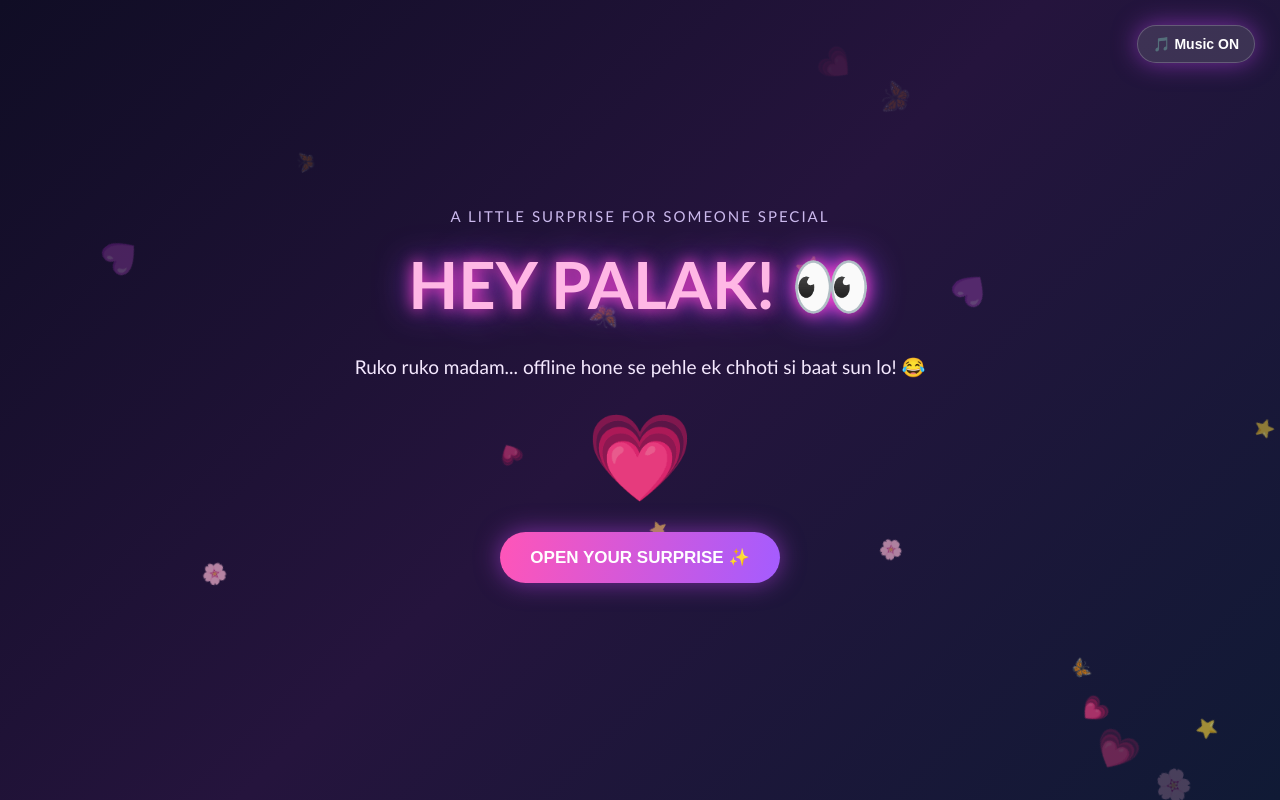
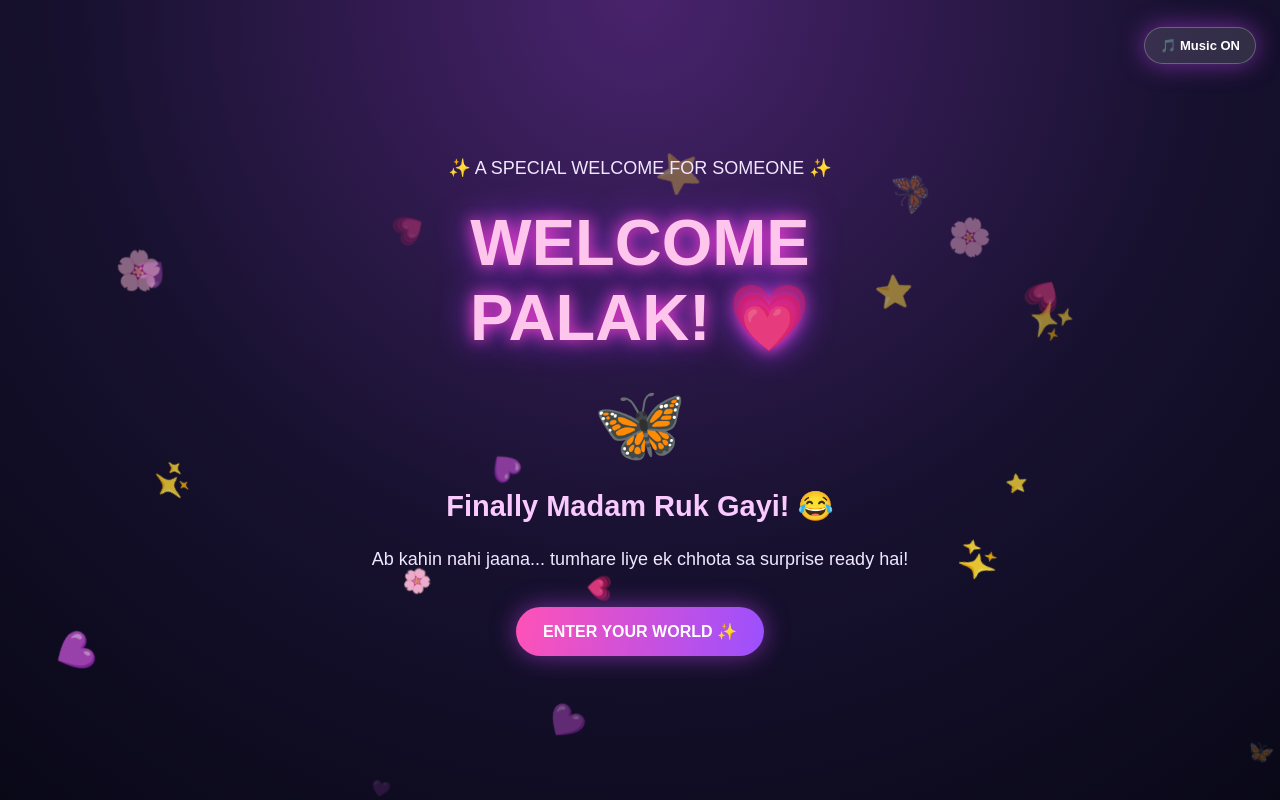
Before and after one commit to 1nd-12-12/Palak, a plain HTML site: page index.html in a window 1280 px wide. Both pictures are taken after a click on the button "🎵 Music OFF". Drawn offline with Linux system fonts and the light colour scheme.

Commit message:
Update index.html

```diff
--- a/index.html
+++ b/index.html
@@ -1,284 +1,159 @@
-
 <!DOCTYPE html>
 <html lang="en">
 <head>
 <meta charset="UTF-8">
 <meta name="viewport" content="width=device-width, initial-scale=1.0">
-<title>For Palak ❤️</title>
-
+<title>Welcome Palak ❤️</title>
 <style>
-* {
-  margin: 0;
-  padding: 0;
-  box-sizing: border-box;
+*{margin:0;padding:0;box-sizing:border-box}
+body{
+min-height:100vh;
+background:radial-gradient(circle at top,#49236d,#17112f 55%,#090817);
+color:white;font-family:Arial,sans-serif;
+overflow-x:hidden;text-align:center;
 }
-
-body {
-  background: linear-gradient(135deg,#100d25,#25143d,#101a35);
-  color: white;
-  font-family: 'Trebuchet MS', sans-serif;
-  min-height: 100vh;
-  overflow-x: hidden;
+#stars{position:fixed;inset:0;pointer-events:none;overflow:hidden}
+.star{
+position:absolute;bottom:-30px;
+animation:up linear infinite;opacity:0;
 }
-
-#particles {
-  position: fixed;
-  inset: 0;
-  pointer-events: none;
-  overflow: hidden;
-  z-index: 0;
+@keyframes up{
+0%{transform:translateY(0) rotate(0);opacity:0}
+20%{opacity:1}
+100%{transform:translateY(-110vh) rotate(360deg);opacity:0}
 }
-
-.particle {
-  position: absolute;
-  bottom: -40px;
-  animation: floatUp linear infinite;
-  opacity: 0;
+.container{
+min-height:100vh;display:flex;align-items:center;
+justify-content:center;padding:25px;position:relative;
+z-index:2;
 }
-
-@keyframes floatUp {
-  0% { transform: translateY(0) rotate(0deg); opacity: 0; }
-  15% { opacity: .8; }
-  100% { transform: translateY(-110vh) rotate(360deg); opacity: 0; }
+.screen{display:none;width:100%;max-width:550px}
+.screen.active{display:block;animation:show 1s ease}
+@keyframes show{
+from{opacity:0;transform:translateY(35px)}
+to{opacity:1;transform:translateY(0)}
 }
-
-.container {
-  position: relative;
-  z-index: 2;
-  min-height: 100vh;
-  display: flex;
-  align-items: center;
-  justify-content: center;
-  padding: 25px;
-  text-align: center;
+h1{
+font-size:clamp(38px,10vw,65px);
+color:#ffc6ed;
+text-shadow:0 0 15px #ff40cf,0 0 35px #a43bff;
+margin-bottom:25px;
 }
-
-.screen {
-  display: none;
-  width: 100%;
-  max-width: 600px;
-  animation: appear .8s ease;
+h2{font-size:29px;color:#f9c9ff;margin:20px 0}
+p{font-size:18px;line-height:1.8;color:#f1e7ff;margin:20px 0}
+button{
+border:0;border-radius:40px;padding:15px 27px;
+background:linear-gradient(100deg,#ff52b7,#9b50ff);
+color:white;font-size:16px;font-weight:bold;
+margin:12px;box-shadow:0 0 25px #d04aff80;
+cursor:pointer;
 }
-
-.screen.active {
-  display: block;
+.heart{font-size:75px;margin:20px;animation:beat 1s infinite}
+@keyframes beat{50%{transform:scale(1.2)}}
+.card{
+padding:17px;margin:13px 0;
+border:1px solid #ffffff30;
+background:#ffffff12;border-radius:18px;
+backdrop-filter:blur(10px);
+font-size:17px;line-height:1.6;
 }
-
-@keyframes appear {
-  from { opacity: 0; transform: translateY(35px) scale(.96); }
-  to { opacity: 1; transform: translateY(0) scale(1); }
-}
-
-h1 {
-  font-size: clamp(35px,9vw,65px);
-  color: #ffb7e5;
-  text-shadow: 0 0 15px #ff42c8, 0 0 35px #a044ff;
-  margin-bottom: 25px;
-}
-
-h2 {
-  font-size: clamp(26px,6vw,40px);
-  color: #ffd2ed;
-  margin-bottom: 22px;
-}
-
-p {
-  font-size: 19px;
-  line-height: 1.8;
-  color: #f5e9ff;
-  margin-bottom: 25px;
-}
-
-.small {
-  font-size: 15px;
-  color: #cbb9ed;
-  letter-spacing: 2px;
-  margin-bottom: 20px;
-}
-
-button {
-  background: linear-gradient(100deg,#ff55b8,#a45cff);
-  border: none;
-  padding: 15px 30px;
-  border-radius: 50px;
-  color: white;
-  font-size: 17px;
-  font-weight: bold;
-  cursor: pointer;
-  box-shadow: 0 0 25px #d04aff80;
-  margin: 10px;
-  transition: .3s;
-}
-
-button:hover {
-  transform: scale(1.07);
-  box-shadow: 0 0 35px #ff55c9;
-}
-
-.message {
-  background: #ffffff12;
-  border: 1px solid #ffffff25;
-  border-radius: 18px;
-  padding: 15px;
-  margin: 12px 0;
-  font-size: 17px;
-  backdrop-filter: blur(8px);
-  animation: appear .7s ease;
-}
-
-.heart {
-  font-size: 75px;
-  animation: heartbeat 1.2s infinite;
-  margin: 20px;
-}
-
-@keyframes heartbeat {
-  0%,100% { transform: scale(1); }
-  50% { transform: scale(1.2); }
-}
-
-.music {
-  position: fixed;
-  z-index: 10;
-  top: 15px;
-  right: 15px;
-  background: #ffffff20;
-  border: 1px solid #ffffff35;
-  border-radius: 30px;
-  padding: 10px 15px;
-  color: white;
-  font-size: 14px;
-}
-
-.footer {
-  color: #bda9d9;
-  font-size: 12px;
-  margin-top: 30px;
+.music{
+position:fixed;top:15px;right:12px;z-index:10;
+background:#ffffff20;border:1px solid #ffffff40;
+padding:10px 15px;font-size:13px;
 }
 </style>
 </head>
-
 <body>
 
-<div id="particles"></div>
+<div id="stars"></div>
 
 <audio id="music" loop>
 <source src="music.mp3" type="audio/mpeg">
 </audio>
 
-<button class="music" onclick="toggleMusic()" id="musicBtn">
-  🎵 Music OFF
-</button>
+<button class="music" onclick="toggleMusic()" id="musicBtn">🎵 Music OFF</button>
 
 <div class="container">
 
-  <!-- SCREEN 1 -->
 <section class="screen active" id="s1">
-    <div class="small">A LITTLE SURPRISE FOR SOMEONE SPECIAL</div>
-    <h1>HEY PALAK! 👀</h1>
-    <p>Ruko ruko madam... offline hone se pehle ek chhoti si baat sun lo! 😂</p>
-    <div class="heart">💗</div>
-    <button onclick="start()">OPEN YOUR SURPRISE ✨</button>
+<p>✨ A SPECIAL WELCOME FOR SOMEONE ✨</p>
+<h1>WELCOME PALAK! 💗</h1>
+<div class="heart">🦋</div>
+<h2>Finally Madam Ruk Gayi! 😂</h2>
+<p>Ab kahin nahi jaana... tumhare liye ek chhota sa surprise ready hai!</p>
+<button onclick="start()">ENTER YOUR WORLD ✨</button>
 </section>
 
-  <!-- SCREEN 2 -->
 <section class="screen" id="s2">
-    <div class="small">ATTENTION PLEASE 😂</div>
-    <h1>PALAK! 😭</h1>
-    <h2>Offline Hone Ki Itni Jaldi?</h2>
-    <p>Madam, duniya ruk sakti hai lekin tumhara offline hona nahi! 😂</p>
-    <div class="message">📢 Thoda aur ruk jao madam!</div>
-    <div class="message">😂 Itni bhi kya emergency hai?</div>
-    <div class="message">📱 Online aana toh yaad se!</div>
-    <button onclick="next(3)">AAGE DEKHO 💜</button>
+<p>OFFICIAL ANNOUNCEMENT 📢</p>
+<h1>PALAKKK! 😍</h1>
+<h2>WELCOME TO THE FUN ZONE!</h2>
+<div class="card">😂 Aaj offline jaane ki permission cancel!</div>
+<div class="card">💗 Aaj ka din officially friendship ke naam!</div>
+<div class="card">🦋 Smile karna compulsory hai!</div>
+<button onclick="next(3)">NEXT SURPRISE 🎁</button>
 </section>
 
-  <!-- SCREEN 3 -->
 <section class="screen" id="s3">
-    <div class="small">JUST A FRIENDSHIP REMINDER</div>
-    <h1>PALAK ❤️</h1>
-    <div class="message">Dosti mein daily baat hona zaroori nahi hota.</div>
-    <div class="message">Bas ek dusre ko yaad rakhna zaroori hota hai. 🫶</div>
-    <div class="message">Hamesha khush rehna aur apni smile kabhi mat khona!</div>
-    <div class="message">Aur haan, jab mann kare message kar dena. 😁</div>
-    <button onclick="next(4)">LAST SURPRISE 🎁</button>
+<h1>ONE THING PALAK ❤️</h1>
+<div class="heart">🌸</div>
+<div class="card">Tum jaisi dost milna bhi ek achhi baat hai!</div>
+<div class="card">Hamesha aise hi haste rehna.</div>
+<div class="card">Kabhi mood off ho toh yaad rakhna, dost available hai! 😂</div>
+<div class="card">Aur haan, zyada attitude mat dikhana madam! 😎</div>
+<button onclick="next(4)">FINAL SURPRISE 💜</button>
 </section>
 
-  <!-- SCREEN 4 -->
 <section class="screen" id="s4">
-    <div class="small">THE FINAL GOODBYE</div>
-    <div class="heart">🥺</div>
-    <h1>OKAY BYE!</h1>
-    <h2>Take Care Palak 💗</h2>
-    <p>Jaldi wapas aana...</p>
-    <p>Warna tumhari attendance lagani padegi! 😂</p>
-    <div class="message">Stay happy. Keep smiling. Stay awesome! ✨</div>
-    <button onclick="restart()">EK BAAR FIR SE? 🔄</button>
-    <div class="footer">Made with friendship ❤️</div>
+<p>THIS MESSAGE IS ONLY FOR YOU</p>
+<h1>HEY PALAK! 🫶</h1>
+<div class="heart">💖</div>
+<h2>Glad You're Here!</h2>
+<p>Ab jaana cancel, hasi shuru aur bakchodi unlimited! 😂</p>
+<div class="card">WELCOME TO MY LITTLE FRIENDSHIP WORLD ✨</div>
+<p>Stay happy, stay crazy and keep smiling!</p>
+<button onclick="restart()">ONCE AGAIN 🔄</button>
 </section>
 
 </div>
 
 <script>
-const music = document.getElementById("music");
-const musicBtn = document.getElementById("musicBtn");
+const music=document.getElementById("music");
+const musicBtn=document.getElementById("musicBtn");
 
-function showScreen(id) {
-  document.querySelectorAll(".screen").forEach(s => {
-    s.classList.remove("active");
-  });
-  document.getElementById("s" + id).classList.add("active");
+function show(n){
+document.querySelectorAll(".screen").forEach(x=>x.classList.remove("active"));
+document.getElementById("s"+n).classList.add("active");
 }
-
-function start() {
-  music.play().then(() => {
-    musicBtn.innerText = "🎵 Music ON";
-  }).catch(() => {
-    musicBtn.innerText = "🎵 Tap for Music";
-  });
-
-  showScreen(2);
+function start(){
+music.play().then(()=>{
+musicBtn.innerText="🎵 Music ON";
+}).catch(()=>{});
+show(2);
 }
-
-function next(id) {
-  showScreen(id);
-}
-
-function toggleMusic() {
-  if (music.paused) {
-    music.play().then(() => {
-      musicBtn.innerText = "🎵 Music ON";
-    }).catch(() => {
-      musicBtn.innerText = "🎵 Music OFF";
-    });
-  } else {
+function next(n){show(n)}
+function restart(){show(1)}
+function toggleMusic(){
+if(music.paused){
+music.play().then(()=>musicBtn.innerText="🎵 Music ON").catch(()=>{});
+}else{
 music.pause();
-    musicBtn.innerText = "🎵 Music OFF";
+musicBtn.innerText="🎵 Music OFF";
 }
 }
 
-function restart() {
-  showScreen(1);
-}
-
-const emojis = ["💗","✨","🌸","💜","⭐","🦋"];
-
-function createParticle() {
-  const particle = document.createElement("div");
-  particle.className = "particle";
-  particle.innerText = emojis[Math.floor(Math.random() * emojis.length)];
-
-  particle.style.left = Math.random() * 100 + "%";
-  particle.style.fontSize = (15 + Math.random() * 22) + "px";
-  particle.style.animationDuration = (6 + Math.random() * 7) + "s";
-
-  document.getElementById("particles").appendChild(particle);
-
-  setTimeout(() => particle.remove(), 14000);
-}
-
-setInterval(createParticle, 450);
+const emojis=["💗","✨","🌸","🦋","⭐","💜"];
+setInterval(()=>{
+let x=document.createElement("div");
+x.className="star";
+x.innerText=emojis[Math.floor(Math.random()*emojis.length)];
+x.style.left=Math.random()*100+"%";
+x.style.fontSize=(15+Math.random()*25)+"px";
+x.style.animationDuration=(6+Math.random()*7)+"s";
+document.getElementById("stars").appendChild(x);
+setTimeout(()=>x.remove(),14000);
+},400);
 </script>
-
 </body>
 </html>
```
Lines whose indentation alone changed are shown as unchanged.
